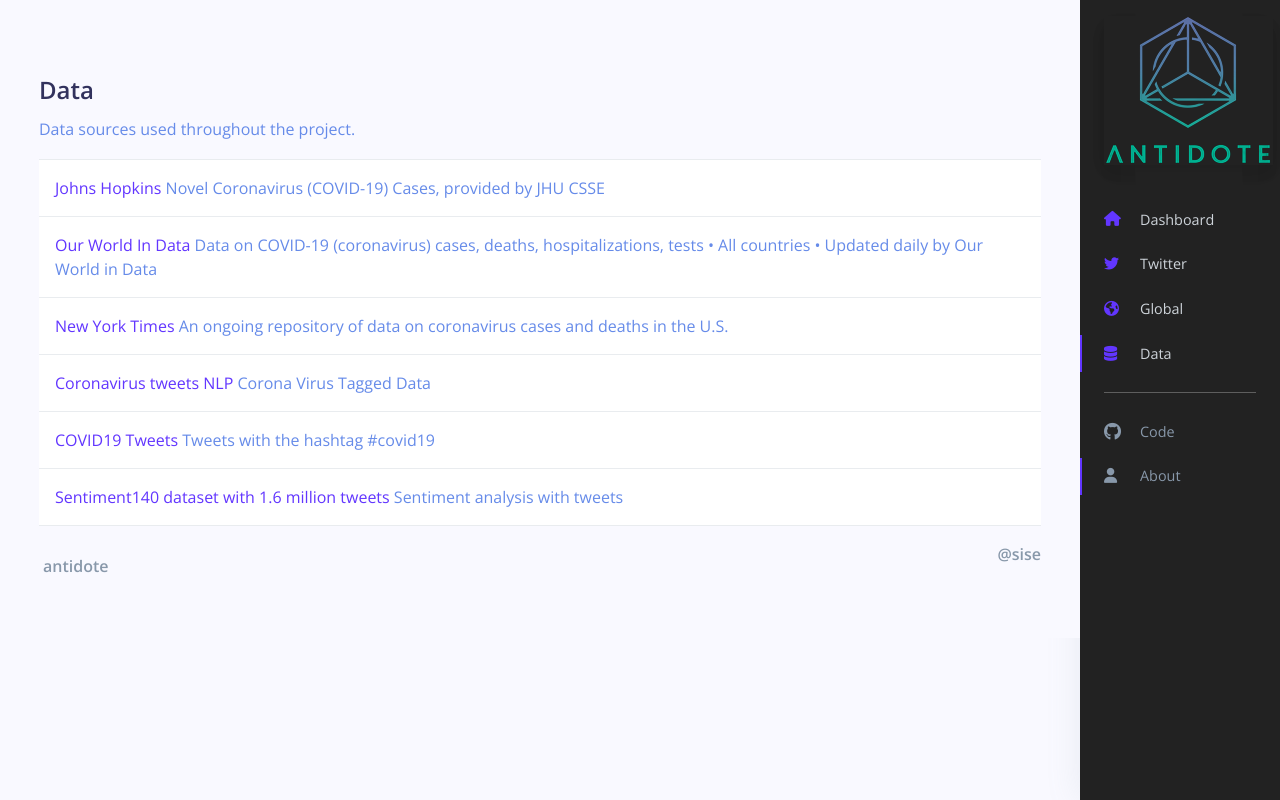
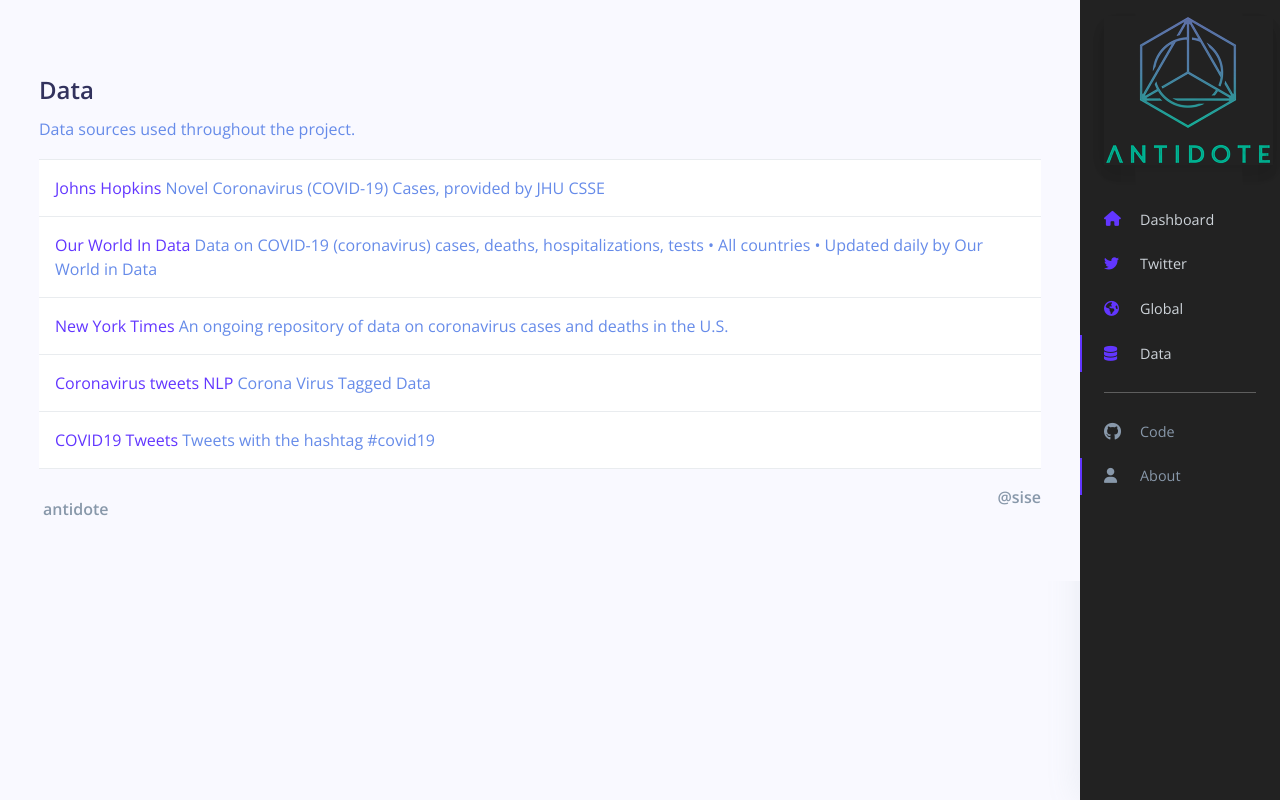
Before and after one commit to Serfati/antidote, a Django app: template core/templates/pages/data.html in a window 1280 px wide. Run offline with Django 3.2, Linux system fonts and the light colour scheme; the template is opened without the code that fills it, so the values that code supplies are empty; parts of the project's set-up code (start-up, migrations or seed data) failed here and were passed over; some libraries are stand-ins or nearby versions.

Commit message:
Update data.html

```diff
--- a/core/templates/pages/data.html
+++ b/core/templates/pages/data.html
@@ -24,9 +24,6 @@
             <li class="list-group-item"><a href="https://www.kaggle.com/gpreda/covid19-tweets">COVID19 Tweets</a> Tweets
                 with the hashtag #covid19
             </li>
-            <li class="list-group-item"><a href="https://www.kaggle.com/kazanova/sentiment140">Sentiment140 dataset with
-                1.6 million tweets</a> Sentiment analysis with tweets
-            </li>
         </ul>
 
         {% include "includes/footer.html" %}
```
